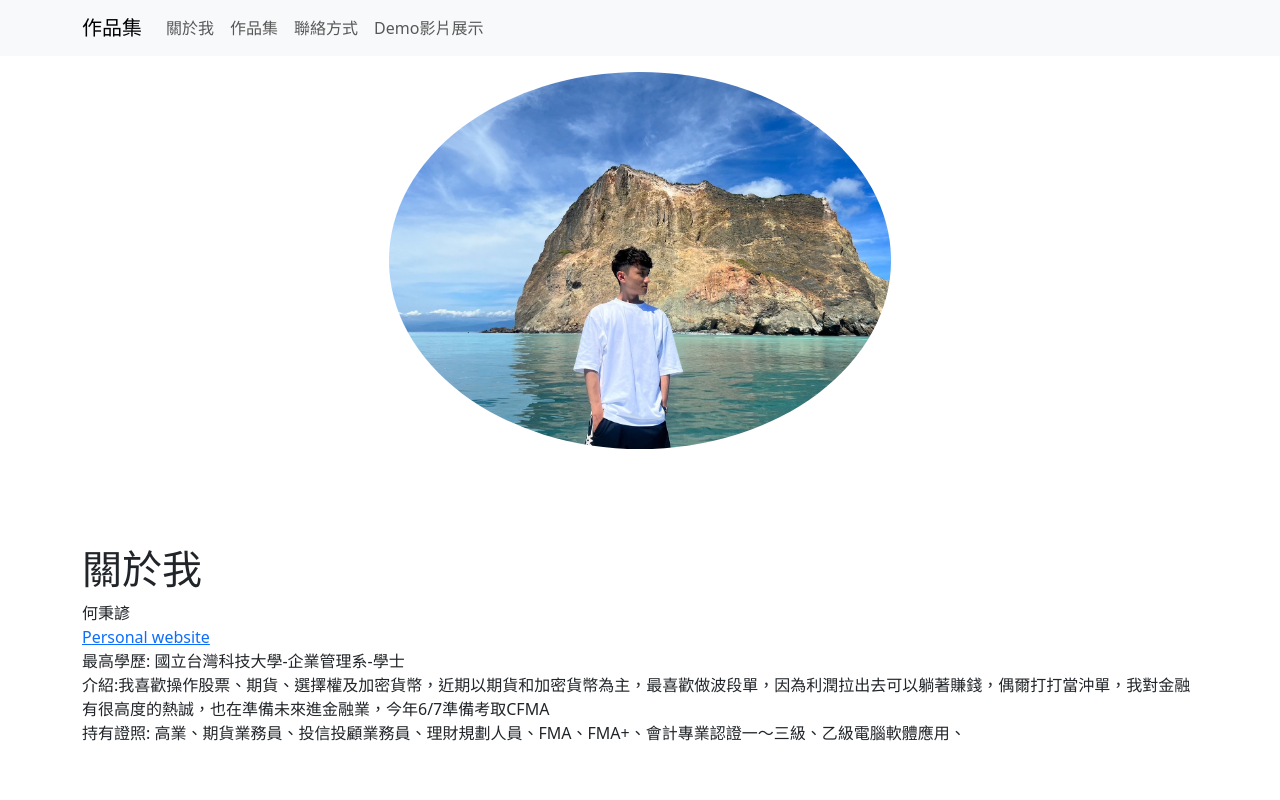
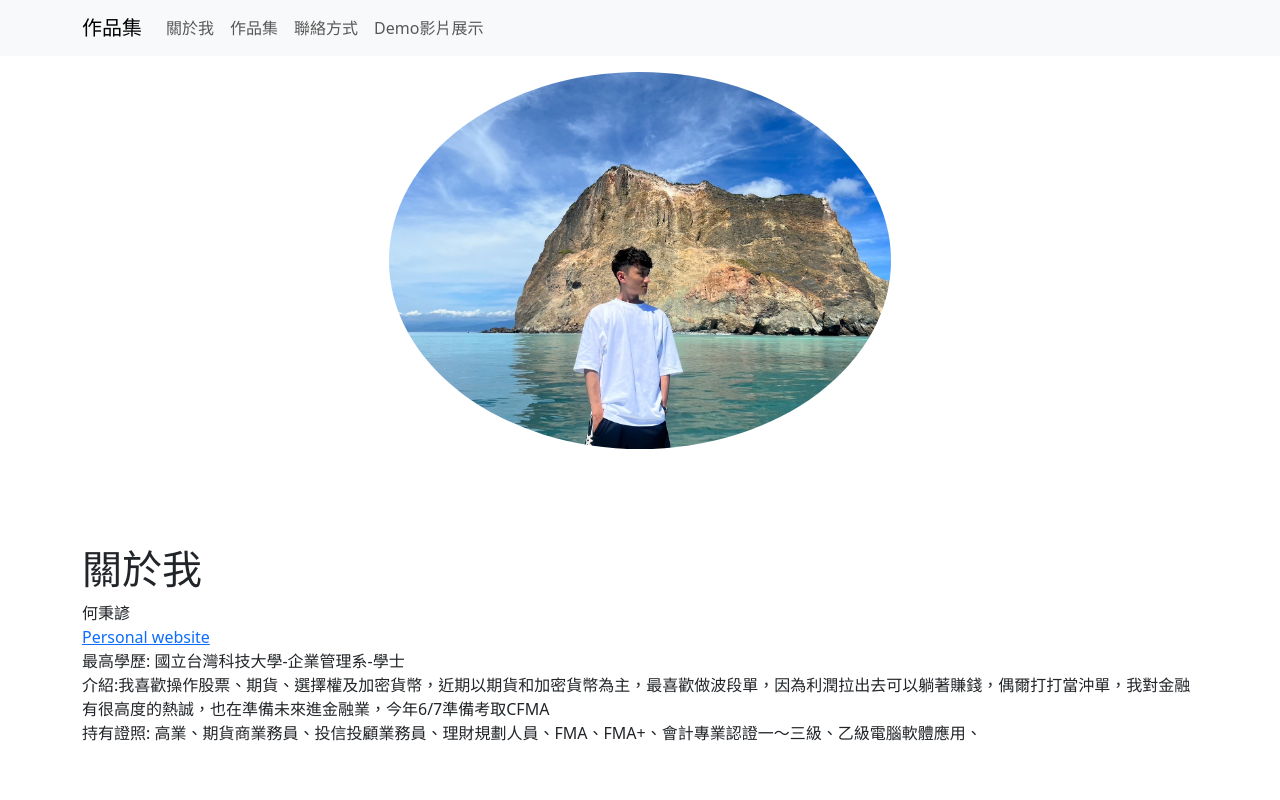
Before and after one commit to koreyoshi-52/koreyoshi-52.github.io, a plain HTML site: page index.html in a window 1280 px wide. Shown: the top 800 px of the page. Drawn offline with nearby package versions, Linux system fonts and the light colour scheme.

Commit message:
Update index.html

```diff
--- a/index.html
+++ b/index.html
@@ -44,7 +44,7 @@
 
         最高學歷: 國立台灣科技大學-企業管理系-學士<br>
         介紹:我喜歡操作股票、期貨、選擇權及加密貨幣，近期以期貨和加密貨幣為主，最喜歡做波段單，因為利潤拉出去可以躺著賺錢，偶爾打打當沖單，我對金融有很高度的熱誠，也在準備未來進金融業，今年6/7準備考取CFMA<br>
-        持有證照: 高業、期貨業務員、投信投顧業務員、理財規劃人員、FMA、FMA+、會計專業認證一～三級、乙級電腦軟體應用、<br>
+        持有證照: 高業、期貨商業務員、投信投顧業務員、理財規劃人員、FMA、FMA+、會計專業認證一～三級、乙級電腦軟體應用、<br>
       </p>
     </section>
 
```
